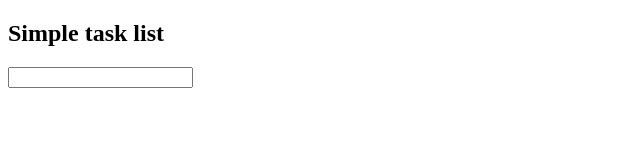
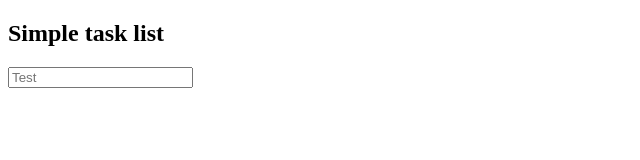
Before and after one commit to rohitkay/simple-task-list, a plain HTML site: page index.html in a window 1280 px wide. Shown: the full height of the page, 0-640 px from the left. Drawn offline with Linux system fonts and the light colour scheme.

Commit message:
feat: add placeholder text to input box

```diff
--- a/index.html
+++ b/index.html
@@ -8,8 +8,10 @@
 <body>
     <section>
         <h2>Simple task list</h2>
-        <input type="text">
-    </section>
+        <div class = "input">
+            <input type="text" class="input-field" id = "toDoInput" placeholder="Test"/>
+        </div>
+        </section>
     <footer>
 
     </footer>
```
